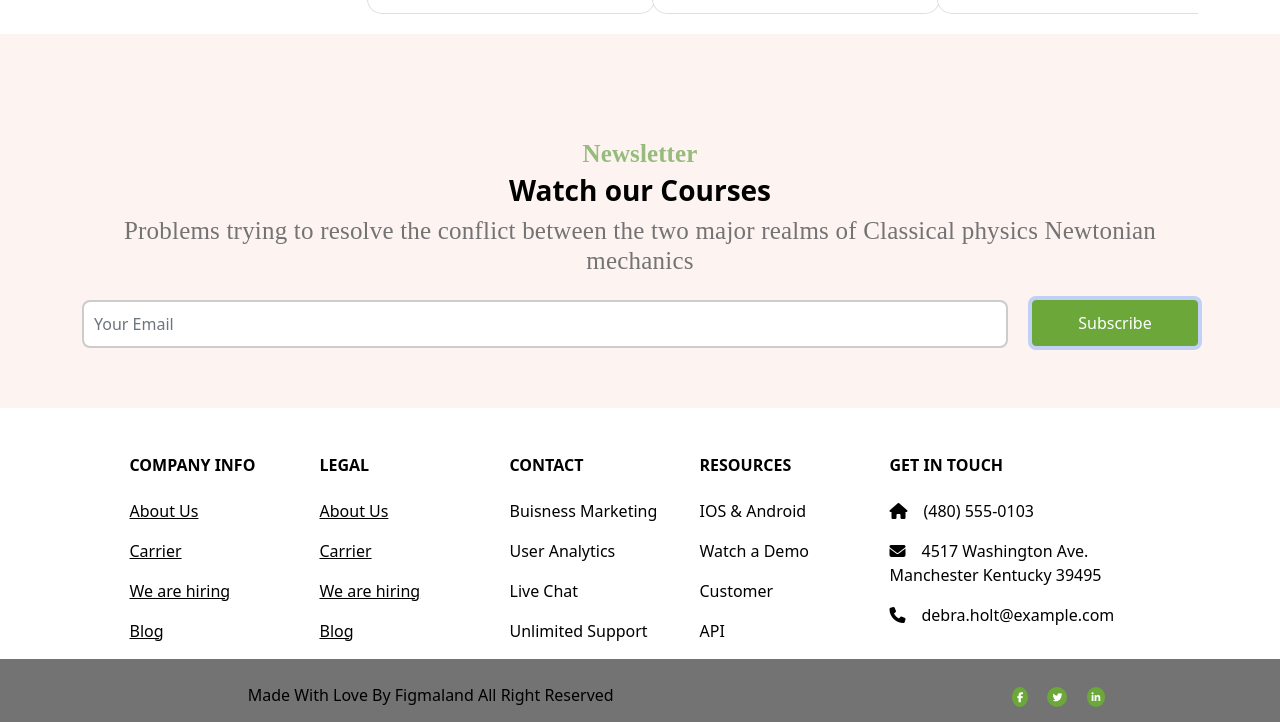
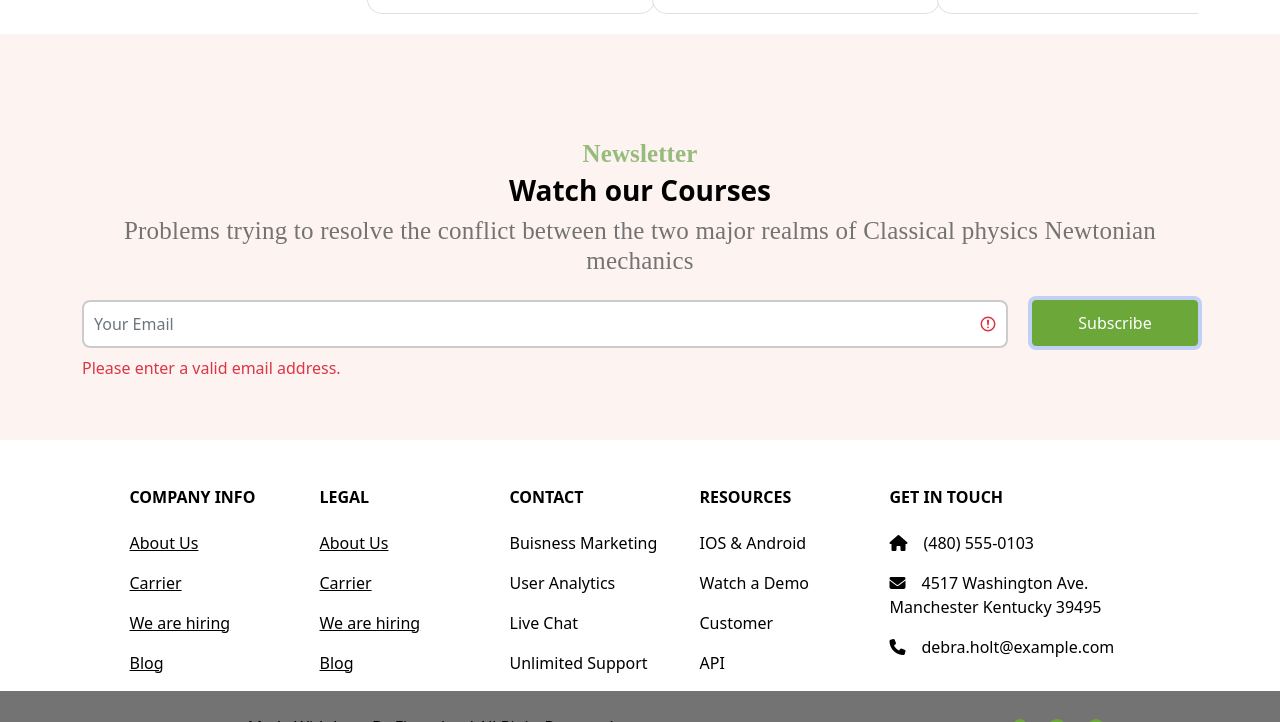
Before and after one commit to SnehalSonawane24/BeeOnline_assesment, a plain HTML site: page index.html in a window 1280 px wide. Both pictures are taken after a click on the button "Subscribe". Shown: the part 1220-1942 px from the top of the page. Drawn offline with nearby package versions, Linux system fonts and the light colour scheme.

Commit message:
added validation to email

```diff
--- a/index.html
+++ b/index.html
@@ -89,6 +89,7 @@
         <h4>Problems trying to resolve the conflict between the two major realms of Classical physics: Newtonian mechanics</h4>
 
         <br>
+
         <div id="cardCarousel" class="carousel slide" data-bs-ride="carousel">
           <div class="carousel-inner">
             <div class="carousel-item active">
@@ -170,12 +171,14 @@
         <h4 class="text-center">Problems trying to resolve the conflict between the two major realms of Classical physics Newtonian mechanics</h4>
         <div class="row justify-content-center mt-4">
           <div class="col-md-10">
-              <input type="email" class="form-control" id="Email" placeholder="Your Email">
+              <input type="email" class="form-control" id="Email" placeholder="Your Email" required>
+              <div id="emailError" class="text-danger mt-2" style="display: none;">Please enter a valid email address.</div>
           </div>
           <div class="col-md-2">
-              <button type="submit" class="btn btn-subscribe">Subscribe</button>
+              <button type="submit" class="btn btn-subscribe" onclick="validateEmail(event)">Subscribe</button>
           </div>
       </div>
+
     </div>
 </div>
     <footer>
@@ -231,5 +234,23 @@
             </div>
         </div>
     </footer>
+    <script>
+      function validateEmail() {
+        const emailInput = document.getElementById('Email');
+        const emailError = document.getElementById('emailError');
+
+        const emailValue = emailInput.value;
+        const emailPattern = /^[a-zA-Z0-9._-]+@[a-zA-Z0-9.-]+\.[a-zA-Z]{2,6}$/;
+
+        if (!emailPattern.test(emailValue)) {
+            emailError.style.display = 'block';
+            emailInput.classList.add('is-invalid');
+        } else {
+            emailError.style.display = 'none';
+            emailInput.classList.remove('is-invalid');
+            alert('Subscription successful!');
+        }
+    }
+    </script>
 </body>
 </html>
```
